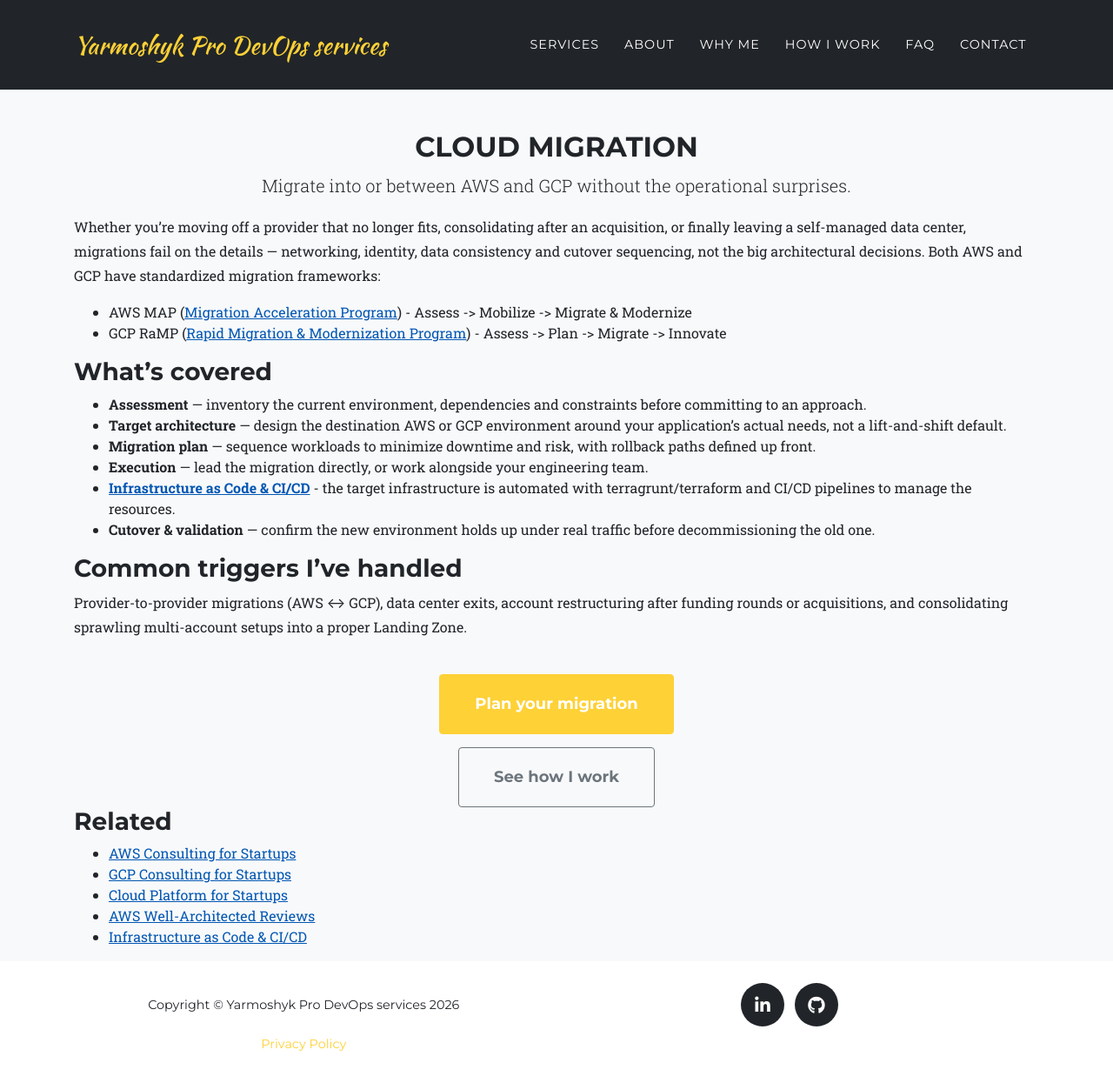
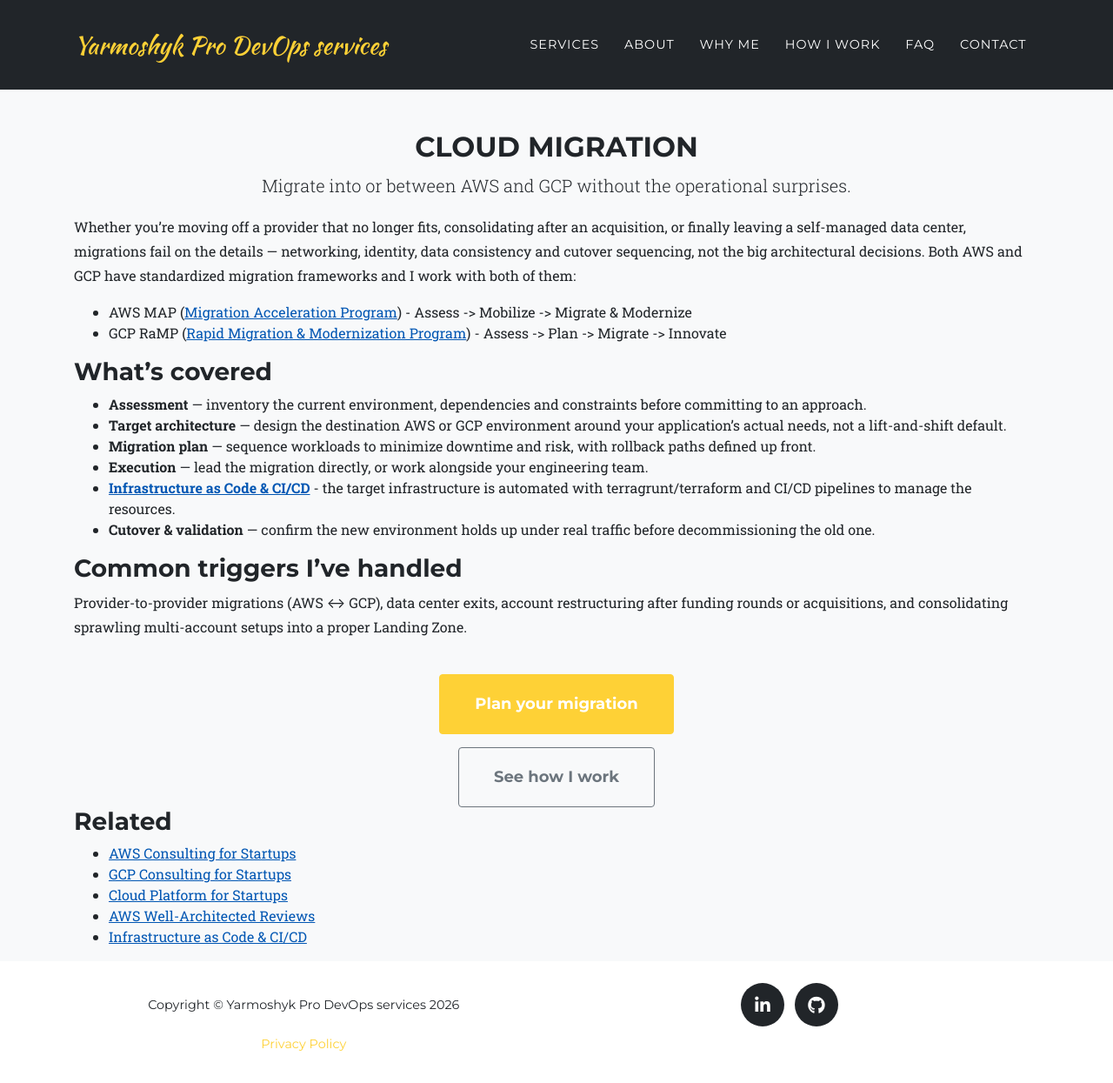
Before and after one commit to yyarmoshyk/yarmoshyk.pro, a Jekyll site: the page built from src/cloud-migration.md, in a window 1280 px wide and 1245 px high. Shown: the whole window at 87% size. Built offline with Jekyll 4.4.1, drawn with Linux system fonts in a browser that asks for light colours; some web fonts are replaced.

Commit message:
Fixed typos and updated descriptions for the services

```diff
--- a/src/cloud-migration.md
+++ b/src/cloud-migration.md
@@ -12,7 +12,7 @@ background: grey
 </div>
 
 Whether you're moving off a provider that no longer fits, consolidating after an acquisition, or finally leaving a self-managed data center, migrations fail on the details — networking, identity, data consistency and cutover sequencing, not the big architectural decisions.
-Both AWS and GCP have standardized migration frameworks:
+Both AWS and GCP have standardized migration frameworks and I work with both of them:
 - AWS MAP ([Migration Acceleration Program](https://aws.amazon.com/migration-acceleration-program/)) - Assess -> Mobilize -> Migrate & Modernize
 - GCP RaMP ([Rapid Migration & Modernization Program](https://cloud.google.com/solutions/cloud-migration-program)) - Assess -> Plan -> Migrate -> Innovate
 
```
